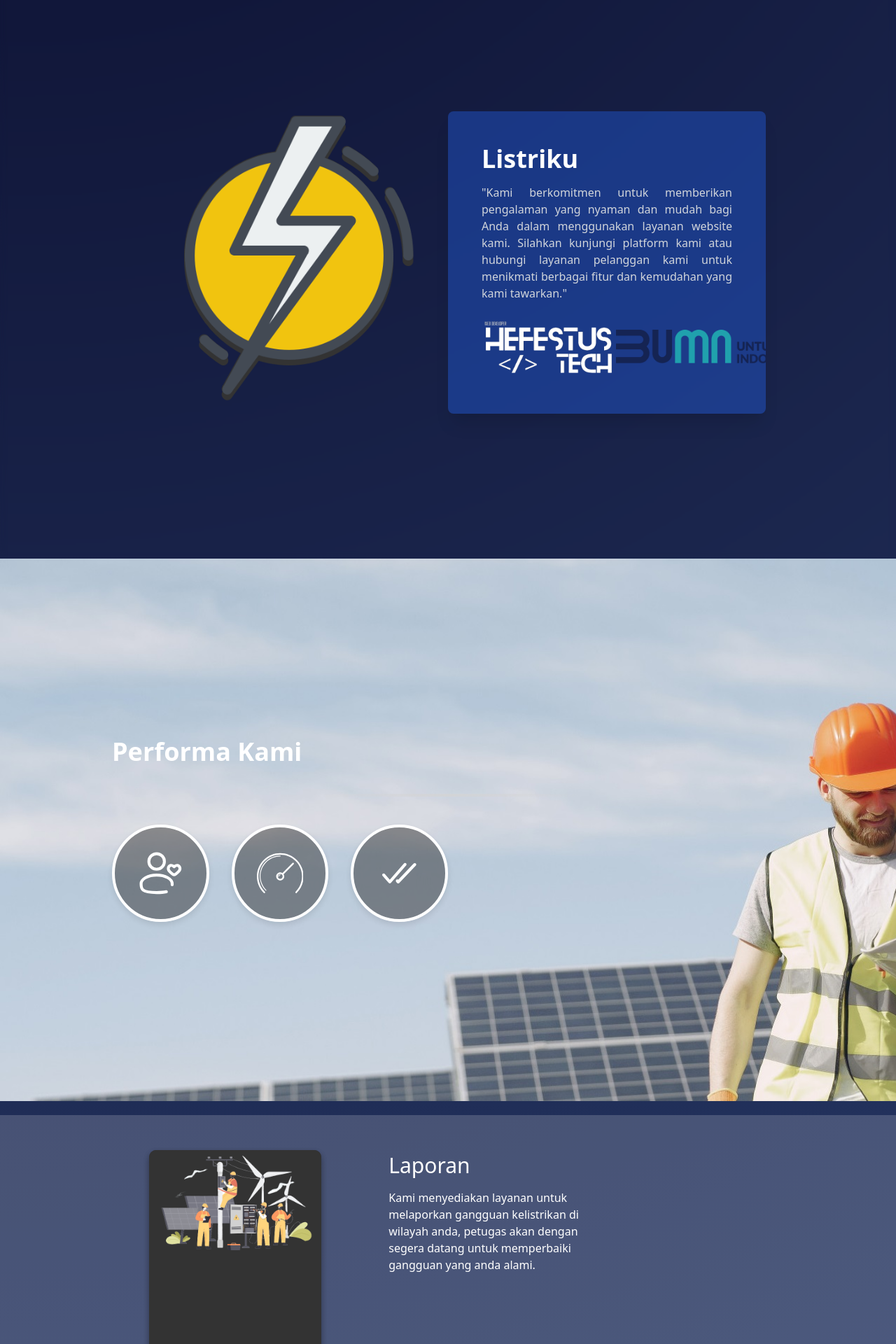
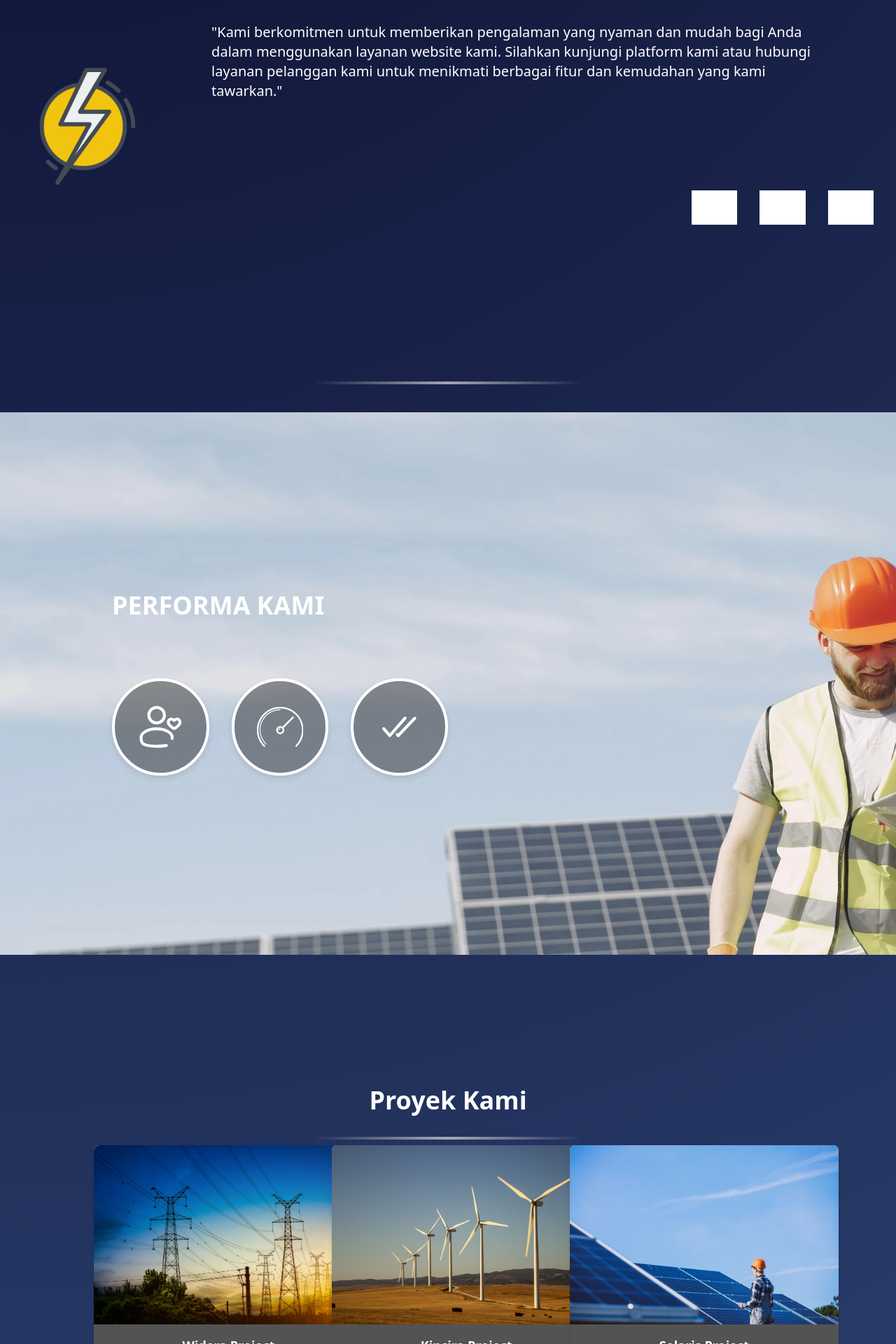
Before and after one commit to Menrva-pixel/listriku_web, a PHP site: page / in a window 1280 px wide. Shown: the part 1080-3000 px from the top of the page at 70% size. Run offline with PHP 8.4, Linux system fonts and the light colour scheme; style sheets or scripts are compiled from the project's sources; grey boxes are pictures that could not be loaded.

Commit message:
ui patch

```diff
--- a/assets/css/style.css
+++ b/assets/css/style.css
@@ -6,11 +6,11 @@
 @tailwind utilities;
 
 
-@layer base {
-  html {
+
+ html {
     font-family: 'Dosis', sans-serif;
   }
-}
+
     /* CSS styling untuk halaman */
     body {
         margin: 0;
@@ -90,10 +90,9 @@
       bottom: 0;
       left: 0;
       width: 100%;
-      padding: 8px;
-      background-color: rgba(0, 0, 0, 0.7);
       color: #fff;
       opacity: 0;
+      font-weight: bold;
       transition: opacity 0.3s ease-in-out;
     }
 
@@ -101,7 +100,6 @@
       opacity: 1;
     }
 
-    /*style feature 3*/
     .container3 {
       display: flex;
       justify-content: center;
@@ -110,8 +108,8 @@
     .stacked-cards {
       display: flex;
       position: relative;
-      width: 600px; /* Set the desired width */
-      height: 300px; /* Set the desired height */
+      width: 600px;
+      height: 300px;
       perspective: 1000px;
       cursor: pointer;
       transition: transform 0.3s;
@@ -218,27 +216,63 @@
 }
 
 .performa {
-  background-image: url(../images/service-1.jpg);
+  background-image: url(../images/service-1.webp);
   background-size:cover;
   margin-bottom: 20px ;
   width: 100%;
 }
 
-.card-1, .card-2, .card-3 {
-  height: 380px;
-  width: 70%;
-  background-color: #333;
-  align-items: center;
+.proyek {
+  display: flex;
+  flex-wrap: wrap;
+  justify-content: center;
+  align-content: center;
+  margin: auto;
+  width: 80%;
+  gap: 20px;
 }
 
-.card-1 img, .card-2 img, .card-3 img {
+/* Gaya untuk setiap kartu */
+.card-1, .card-2, .card-3 {
+  display: flex;
+  flex-direction: column;
+  align-items: center;
+  text-align: center;
+  background-color: #ffffff;
+  transition: background-color 0.3s ease, transform 0.3s ease, box-shadow 0.3s ease;
+}
+
+/* Gaya untuk gambar dalam kartu */
+.card-1 img {
   width: 100%;
-  height: 180px;
-  object-fit: cover;
+  height: auto;
+  border-radius: 0.5rem 0.5rem 0 0;
+}
+
+/* Gaya untuk teks dalam kartu */
+.card-1 h3 {
+  background-color: #535353;
+  color: #ffffff;
+  width: 100%;
+  padding: 1rem;
+  margin: 0;
+}
+
+/* Gaya untuk teks deskripsi dan tautan dalam kartu */
+.card-1 p,
+.card-1 a {
+  padding: 1rem;
+  margin: 0;
 }
 
 .container {
   padding: 10rem;
+}
+
+.card-1:hover, .card-2:hover, .card-3:hover {
+  background-color: #f0f0f0;
+  transform: translateY(15px);
+  box-shadow: 0 4px 8px rgba(0, 0, 0, 0.1);
 }
 
 /*Footer styling*/
@@ -286,3 +320,11 @@
   padding: 10px;
   background-color: rgba(0, 0, 0, 0.8);
 }
+
+.about img {
+  height: 65px;
+  width: auto;
+  filter: brightness(0) saturate(100%) invert(100%) sepia(0%) hue-rotate(0deg) brightness(100%) contrast(100%);
+}
+
+/* slider */
--- a/assets/js/script.js
+++ b/assets/js/script.js
@@ -156,4 +156,21 @@
       setInterval(changeImage, intervalTime);
 
 
+          // JavaScript code to handle automatic image slider
+    const images = document.querySelectorAll('.slider-container img');
+    let currentImageIndex = 0;
+
+    function showNextImage() {
+      images[currentImageIndex].classList.remove('active-slide');
+      currentImageIndex = (currentImageIndex + 1) % images.length;
+      images[currentImageIndex].classList.add('active-slide');
+    }
+
+    // Change image every 3 seconds (adjust the duration as needed)
+    setInterval(showNextImage, 3000);
+
+
+    function redirectToLogin() {
+        window.location.href = "../auth/login";
+      }
 /*----Barkah Herdyanto Sejati -----*/
--- a/index.php
+++ b/index.php
@@ -78,33 +78,36 @@
 
 
   <!-- Company Information section -->
-  <section class="company-info bg-transparent p-26 overflow-hidden">
-    <h1 class="text-white drop-shadow-sm text-center font-bold text-6xl mt-6">Profile Kami</h1>
-    <div class="container mx-auto">
-      <div class="flex items-center justify-center">
-        <div class="w-1/2">
-          <img src="assets/images/slider-dec.png" alt="Company Image" class="logo-img drop-shadow-2xl mb-5 h-25 w-25" data-aos="fade-right" data-aos-duration="1000">
+  <section id="about" class="bg-transparent mt-96 py-4" data-aos="fade-up" data-aos-duration="2000">
+  <h2 class="text-4xl font-bold mt-16 text-white text-center">Tentang Kami</h2>
+    <div class="container mx-auto px-6">
+      <div class="flex flex-row items-center md:grid-cols-2 gap-8">
+        <div>
+          <img src="assets/images/slider-dec.png" alt="About Us" class="rounded-lg shadow-md h-full">
         </div>
-        <div class="info-card rounded-lg shadow-xl w-1/2 bg-blue-600 p-12 bg-opacity-40 rounded flex-auto relative block text-slate-50 overflow-auto" data-aos="fade-left" data-aos-duration="1000">
-          <h2 class="text-white text-4xl font-bold mb-4">Listriku</h2>
-          <p class="text-gray-300 text-md text-justify">"Kami berkomitmen untuk memberikan pengalaman yang nyaman dan mudah bagi Anda dalam menggunakan layanan website kami. Silahkan kunjungi platform kami atau hubungi layanan pelanggan kami untuk menikmati berbagai fitur dan kemudahan yang kami tawarkan."</p>
-          <div class="flex flex-column items-center justify-between">
-            <img class="w-auto h-24 mt-4" src="assets/images/dev-logo.png">
-            <img class="w-auto h-12 mt-4" src="assets/images/logo-bumn.png">
+        <div class="flex flex-col">
+          <div>
+            <p class="text-xl mb-2 px-14 text-white">"Kami berkomitmen untuk memberikan pengalaman yang nyaman dan mudah bagi Anda dalam menggunakan layanan website kami. Silahkan kunjungi platform kami atau
+              hubungi layanan pelanggan kami untuk menikmati berbagai fitur dan kemudahan yang kami tawarkan."</p>
+          </div>
+          <div class="about flex flex-row justify-end mt-28 gap-4">
+            <img data-aos="fade-up" data-aos-duration="1000" class="p-2" src="https://img.icons8.com/external-vitaliy-gorbachev-lineal-vitaly-gorbachev/60/null/external-coding-online-learning-vitaliy-gorbachev-lineal-vitaly-gorbachev.png">
+            <img data-aos="fade-up" data-aos-duration="2000" class="p-2" src="https://img.icons8.com/ios/50/null/rocket--v1.png">
+            <img data-aos="fade-up" data-aos-duration="3000" class="p-2" src="https://img.icons8.com/dotty/80/geography.png">
           </div>
       </div>
       </div>
     </div>
   </section>
-
+  <hr class="w-96 h-1 mx-auto rounded my-10 dark:bg-gray-700">
   <!-- Additional Information section -->
   <section class="performa py-24 text-white">
   <div class="container mx-auto">
-    <p class="text-4xl font-bold">Performa Kami</p>
+    <p class="text-4xl font-bold" data-aos="fade-up" data-aos-duration="2000">PERFORMA KAMI</p>
     <hr class="w-96 h-1 mx-auto rounded my-10 dark:bg-gray-700">
     <div class="grid grid-cols-1 md:grid-cols-3 w-1/2 h-auto gap-8">
-      <div class="card-container" data-aos="fade-right" data-aos-duration="2000">
-        <div class="card p-4 rounded-full border-4 border-white transition-all duration-300">
+      <div class="card-container">
+        <div class="card p-4 rounded-full border-4 border-white transition-all duration-300" data-aos="fade-right" data-aos-duration="3000">
           <div class="image-container">
             <svg class="p-4" width="auto" height="auto" viewBox="0 0 24 24" fill="none" xmlns="http://www.w3.org/2000/svg">
             <svg class="p-4" width="auto" height="auto" viewBox="0 0 24 24" fill="none" xmlns="http://www.w3.org/2000/svg">
@@ -146,7 +149,7 @@
           </div>
         </div>
       </div>
-      <div class="card-container" data-aos="fade-right" data-aos-duration="2000">
+      <div class="card-container" data-aos="fade-right" data-aos-duration="1000">
       <div class="card p-4 rounded-full border-4 border-white transition-all duration-300">
           <div class="image-container">
             <svg class="p-4" width="auto" height="auto" viewBox="0 0 24 24" fill="#fff" xmlns="http://www.w3.org/2000/svg">
@@ -165,63 +168,40 @@
 
   <hr>
   <!-- Additional features section -->
-  <section class="feature-3 bg-gray-200 bg-opacity-20">
-  <div class="container3 ml-16 mx-auto">
-    <div class="stacked-cards" id="stackedCards">
-      <div class="card3" onclick="swapCards(0)">
-        <img src="assets/images/assets-2.png" class="card-image h-22 w-22">
-        <div class="card-content p-24 ml-14">
-          <h2 class="card-title hidden">Laporan</h2>
-          <p class="card-description hidden">Kami menyediakan layanan untuk melaporkan gangguan kelistrikan di wilayah anda, petugas akan dengan
-            segera datang untuk memperbaiki gangguan yang anda alami.</p>
-        </div>
-      </div>
-      <div class="card3" onclick="swapCards(1)">
-        <img src="assets/images/assets-1.png" class="card-image h-22 w-22">
-        <div class="card-content">
-          <h2 class="card-title hidden">Pembayaran</h2>
-          <p class="card-description hidden">Lakukan Pembayaran dengan mudah tanpa keluar rumah! website kami membantu anda melakukan pengecekan penggunaan listrik
-            dan juga biaya bulan. Bayar mudah gak pake ribet!
-          </p>
-        </div>
-      </div>
-    </div>
-    <div class="description-container ml-24 text-white m-auto" id="descriptionContainer">
-      <h2 id="selectedTitle" class="text-3xl mb-4 font-2xl">Laporan</h2>
-      <p id="selectedDescription">Kami menyediakan layanan untuk melaporkan gangguan kelistrikan di wilayah anda, petugas akan dengan
-        segera datang untuk memperbaiki gangguan yang anda alami.</p>
-    </div>
-  </div>
-</section>
-<hr>
-<section class="container mx-auto justify-center">
-  <h2 class="text-3xl font-bold mb-6">Proyek Kami</h2>
+  <section class="bg-transparent py-2">
+  <div class="container mx-auto px-2">
+    <h2 class="text-4xl font-bold mb-8 text-center text-white" data-aos="fade-right" data-aos-duration="1000">Proyek Kami</h2>
+    <hr class="w-96 h-1 mx-auto rounded my-2 dark:bg-gray-700">
     <div class="proyek grid grid-cols-3 justify-center gap-2">
       <!-- Card Pertama -->
-    <div class="card-1 rounded-lg shadow-md w-80 md:w-96">
-      <img src="assets/images/hero2.jpg">
+      <div class="card-1 rounded-lg shadow-md w-80 md:w-96" data-aos="fade-up" data-aos-duration="1000">
+        <img src="assets/images/hero2.jpg" alt="proyek-1">
         <h3 class="text-white text-lg font-semibold p-4">Widera Project</h3>
-      <p class="text-gray-600 p-4">Proyek jangkauan listrik ke seluruh pelosok indonesia, merata hingga ke pelosok negri.</p>
+        <p class="text-gray-600 p-4 max-h-24">Proyek jangkauan listrik ke seluruh pelosok Indonesia, merata hingga ke pelosok negeri.</p>
         <a href="#" class="text-blue-500 p-4">Lihat Detail</a>
       </div>
 
       <!-- Card Kedua -->
-    <div class="card-1 rounded-lg shadow-md w-80 md:w-96">
-      <img src="assets/images/proyek-2.jpg">
+      <div class="card-1 rounded-lg shadow-md w-80 md:w-96" data-aos="fade-up" data-aos-duration="2000">
+        <img src="assets/images/proyek-2.jpg" alt="proyek-2">
         <h3 class="text-white text-lg font-semibold p-4">Kincira Project</h3>
-      <p class="text-gray-600 p-4">Proyek Kincira (Kincir Angin) adalah proyek yang di targetkan untuk meningkatkan effisiensi dan daya listrik negara.</p>
+        <p class="text-gray-600 p-4 max-h-24">Proyek Kincira (Kincir Angin) adalah proyek yang ditargetkan untuk meningkatkan efisiensi dan daya listrik negara.</p>
         <a href="#" class="text-blue-500 p-4">Lihat Detail</a>
       </div>
 
       <!-- Card Ketiga -->
-    <div class="card-1 rounded-lg shadow-md w-80 md:w-96">
-      <img src="assets/images/hero2.jpg">
-      <h3 class="text-lg font-semibold p-4">Proyek Jangkauan</h3>
-      <p class="text-gray-600 p-4">Proyek jangkauan listrik ke seluruh pelosok indonesia, merata hingga ke pelosok negri.</p>
+      <div class="card-1 rounded-lg shadow-md w-80 md:w-96" data-aos="fade-up" data-aos-duration="3000">
+        <img src="assets/images/proyek-3.webp" alt="proyek-3">
+        <h3 class="text-lg font-semibold p-4">Solaris Project</h3>
+        <p class="text-gray-600 p-4 max-h-24">Proyek Solar panel untuk meningkatkan effisiensi penggunaan listrik di siang hari.</p>
         <a href="#" class="text-blue-500 p-4">Lihat Detail</a>
       </div>
     </div>
+  </div>
 </section>
+
+<hr>
+
 
 
 
@@ -248,8 +228,8 @@
       <div>
         <h3> sponsored by </h3>
       </div>
-      <div class="flex flex-row gap-10">
-        <img src="assets/images/logo-ubsi.png" alt="Sponsor 1" class="h-8 w-auto mr-2">
+      <div class="flex flex-row h-8 gap-10">
+        <img src="assets/images/logo-ubsi.png" alt="Sponsor 1" class="h-12 w-auto mr-2">
         <img src="assets/images/logo-bumn.png" alt="Sponsor 2" class="h-8 w-auto mr-2">
       </div>
     </div>
@@ -258,7 +238,7 @@
 
 <div class="copyright-container py-6">
     <div class="flex justify-start ml-4">
-      <p class="text-gray-500 text-sm">&copy; 2023 Hefestus Tech. All rights reserved.</p>
+      <p class="text-gray-500 text-sm">&copy; 2023 Listriku. All rights reserved.</p>
     </div>
   </div>
 
```
Also changed, not shown: assets/images/hero1.webp, assets/images/proyek-3.webp (added), assets/images/service-1.jpg (deleted), assets/images/service-1.webp (added). Lines whose indentation alone changed are shown as unchanged.
